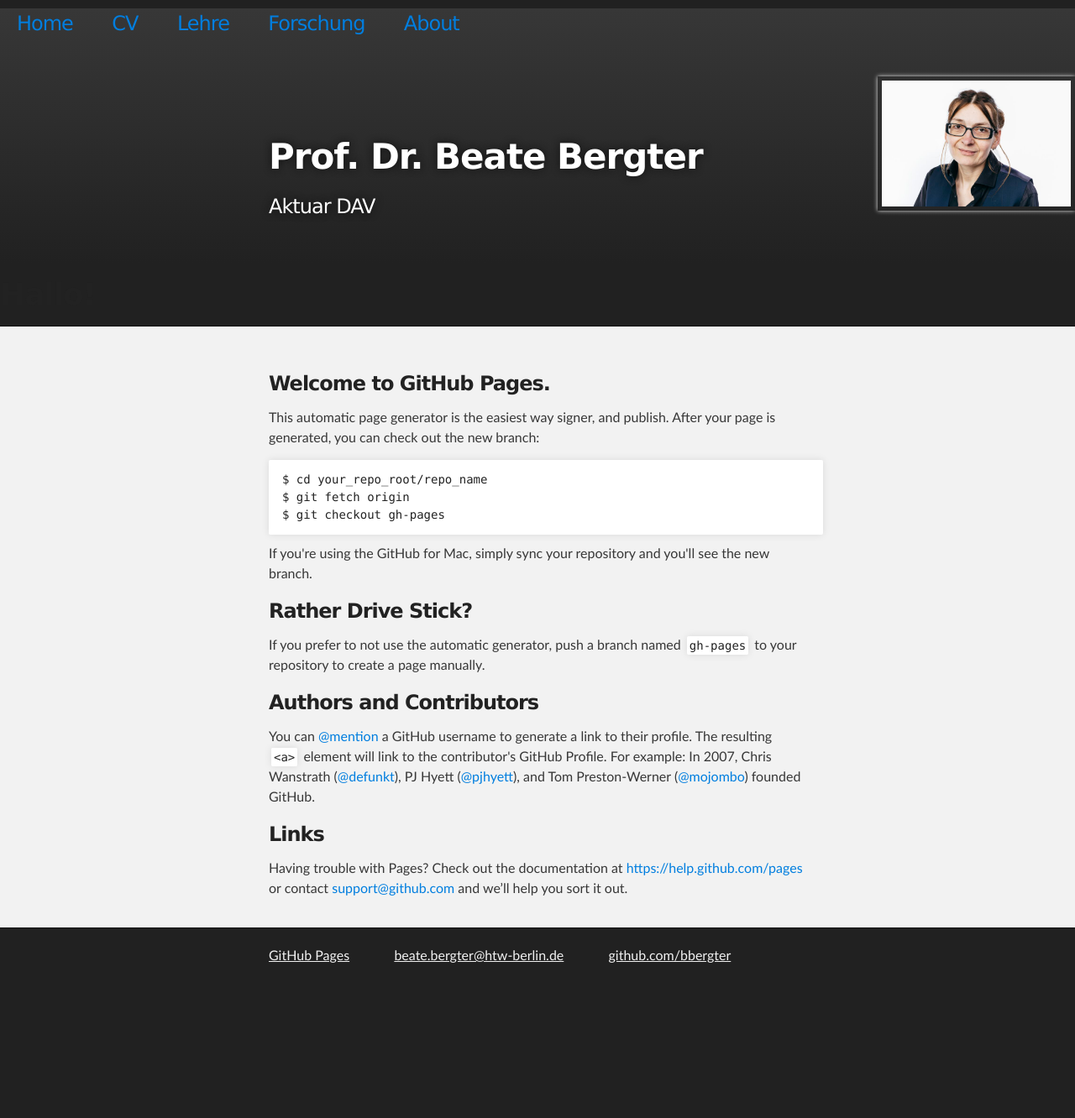
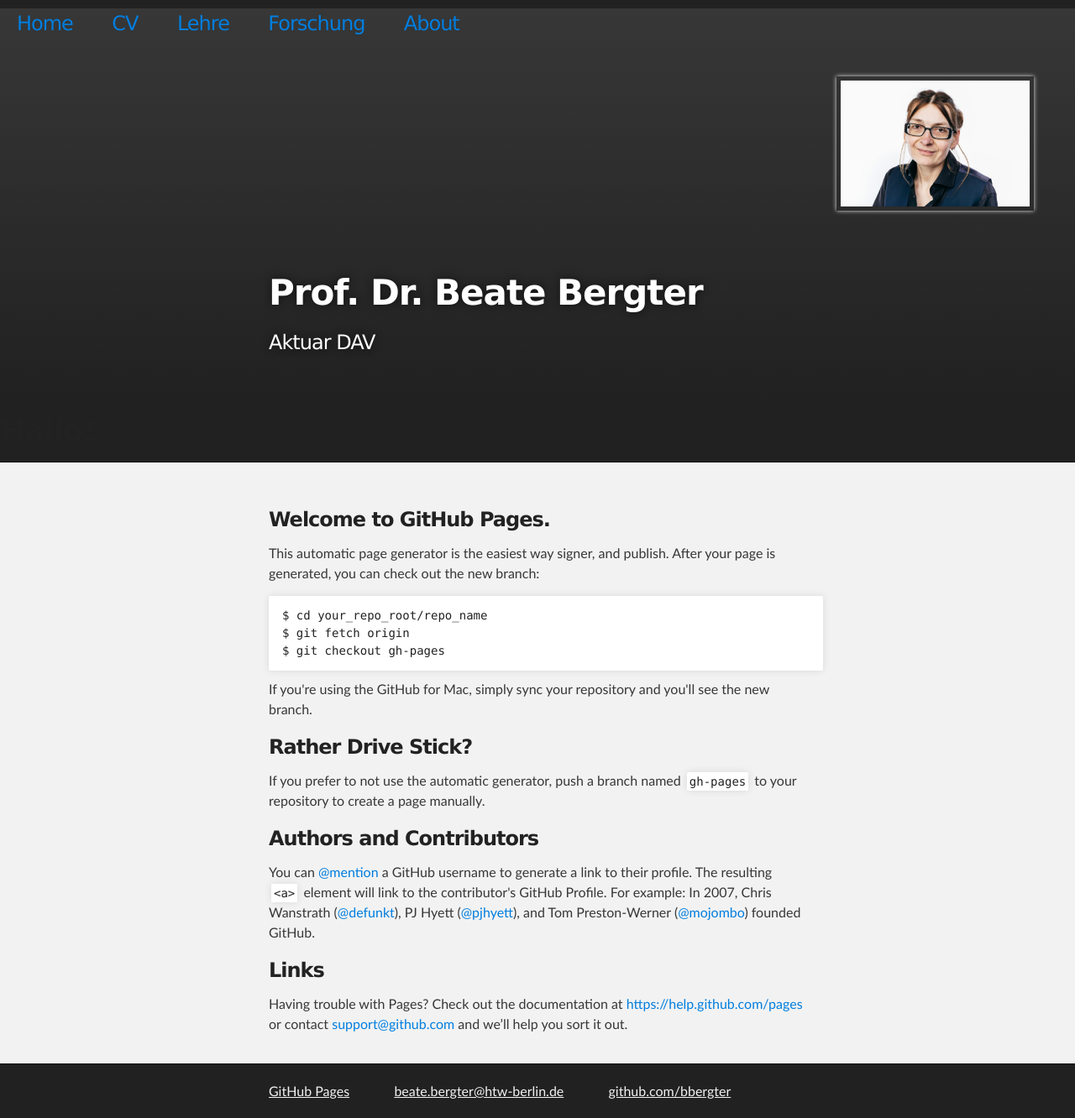
Before and after one commit to bbergter/bbergter, a Jekyll site: the page index.html, which Jekyll copies as it is, in a window 1280 px wide. Shown: the whole page at 84% size. Built offline with Jekyll 4.4.1, drawn with Linux system fonts in a browser that asks for light colours; before the commit the page ends 1170 px from its top, so only the background shows below that.

Commit message:
Update index.html

```diff
--- a/index.html
+++ b/index.html
@@ -37,7 +37,7 @@
        	</nav> </h2>
 
 <div align="right">
-<img alt="moi" src="moi.jpg" height="150" width=auto align="right" hspace="3" margin-right="30">  &nbsp &nbsp &nbsp  &nbsp &nbsp &nbsp<br></div>
+<img alt="moi" src="moi.jpg" height="150" width=auto>  &nbsp &nbsp &nbsp  &nbsp &nbsp &nbsp<br></div>
         <header class="inner">
 
 
```
